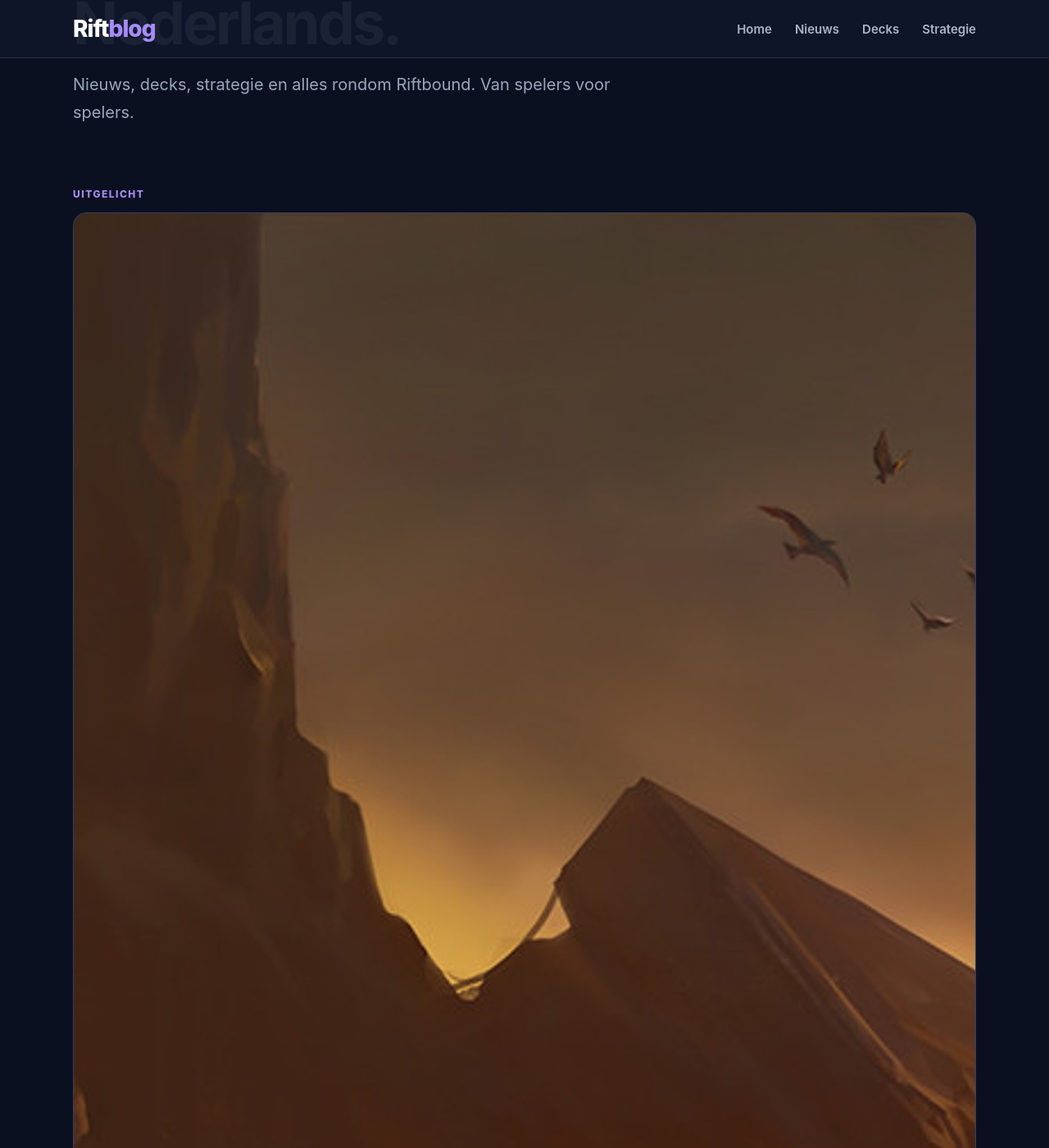
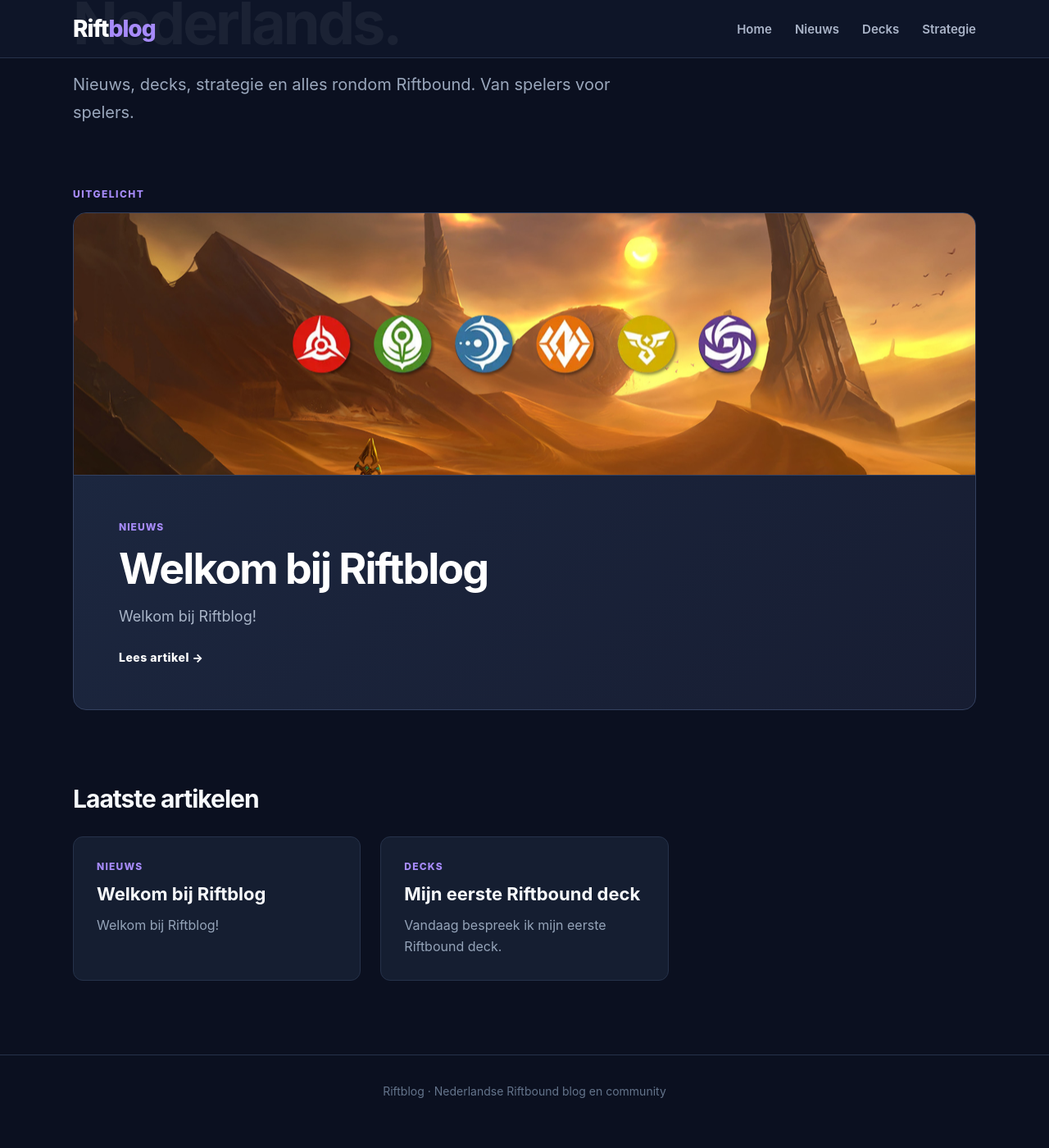
Before and after one commit to triatleet/riftbound-nl, a Jekyll site: the page built from index.html, in a window 1280 px wide and 1400 px high, scrolled down 352 px. Shown: the whole window at 82% size. Built offline with Jekyll 4.4.1, drawn with Linux system fonts in a browser that asks for light colours; after the commit the page ends 1726 px from its top, so only the background shows below that.

Commit message:
Update style.css

```diff
--- a/assets/css/style.css
+++ b/assets/css/style.css
@@ -450,3 +450,29 @@ footer {
     }
 
 }
+/* ---------- Featured image ---------- */
+
+.featured-image {
+    display: block;
+
+    width: 100%;
+
+    height: 320px;
+
+    object-fit: cover;
+
+    object-position: center;
+
+    border-bottom: 1px solid #34415f;
+}
+
+
+/* ---------- Featured image mobiel ---------- */
+
+@media (max-width: 800px) {
+
+    .featured-image {
+        height: 220px;
+    }
+
+}
```
